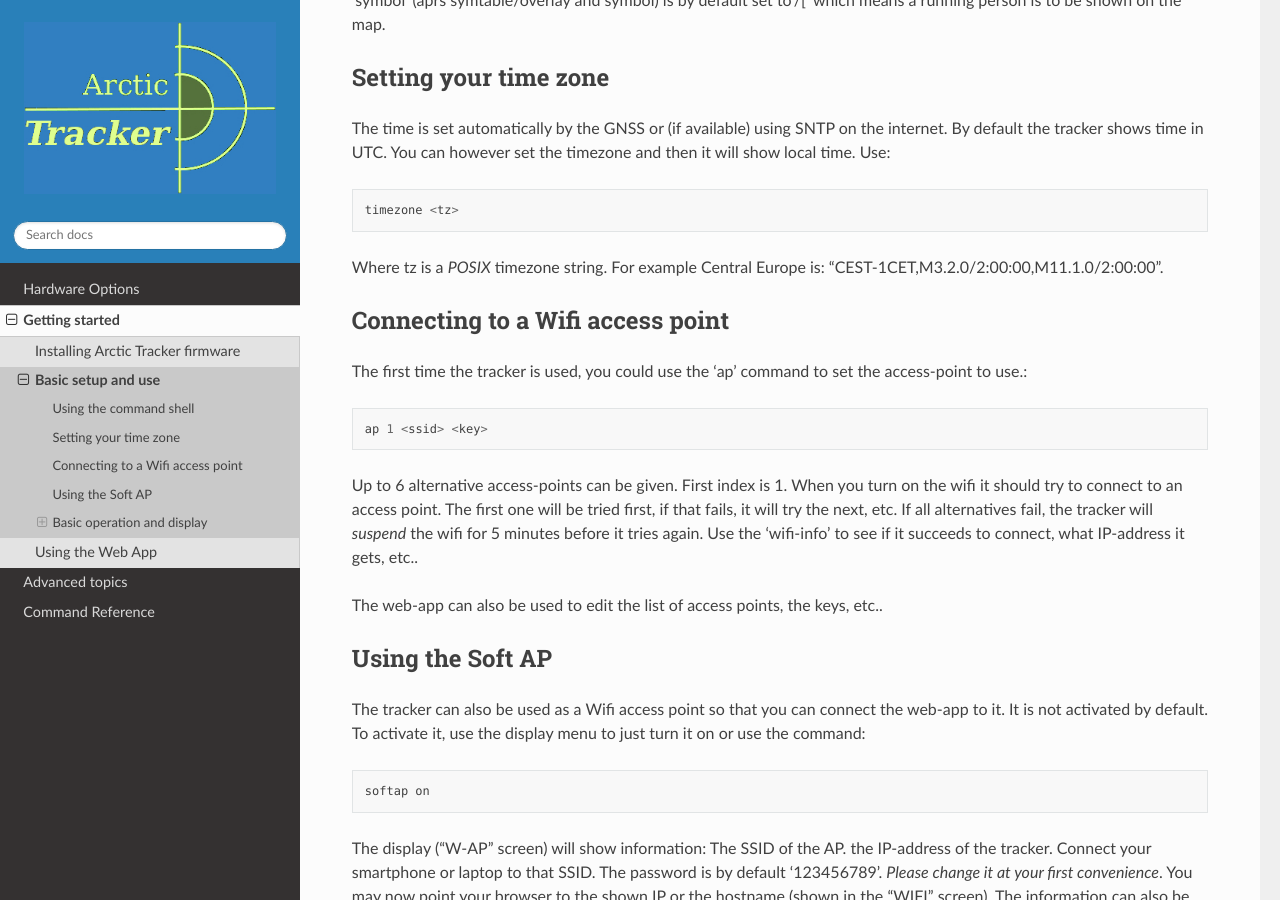
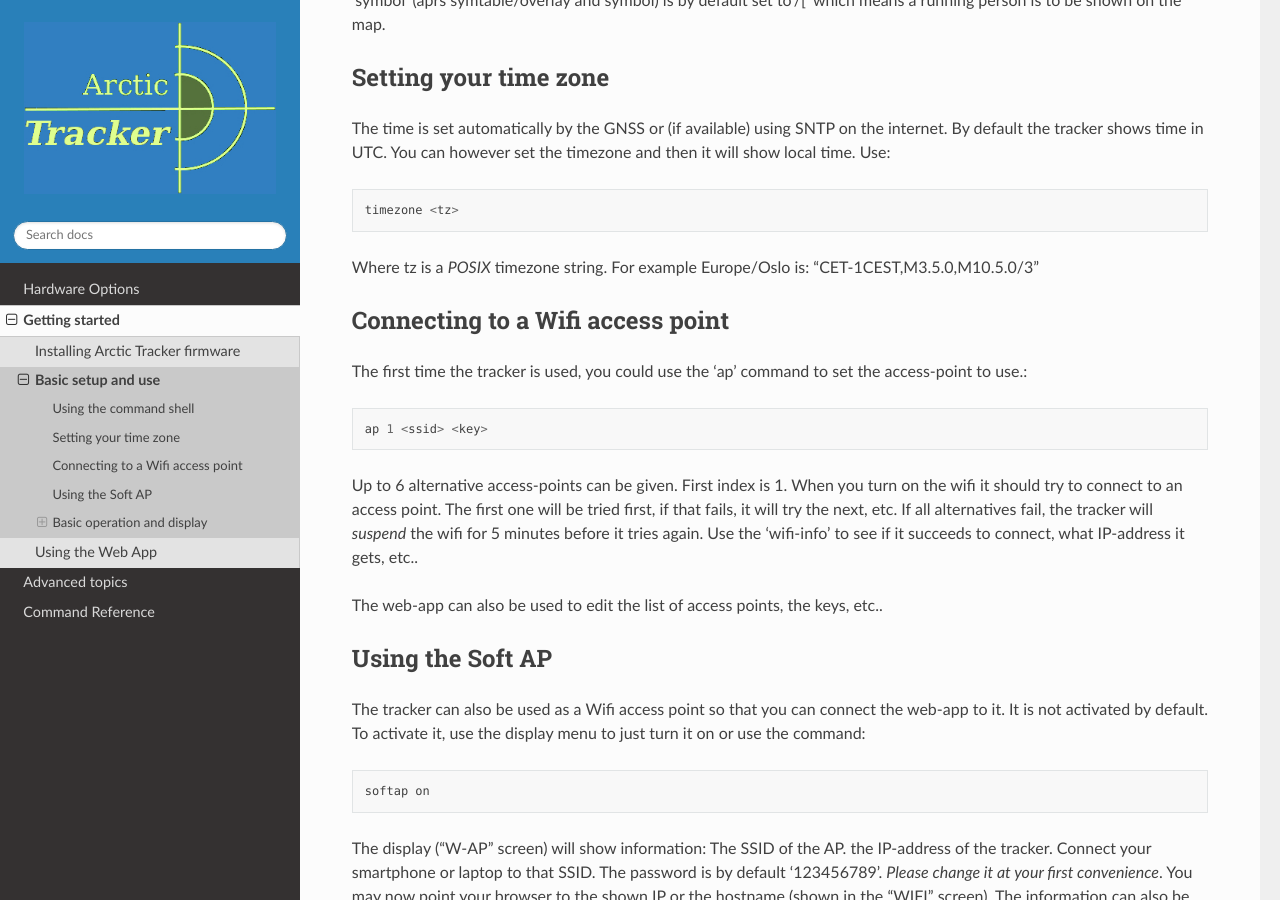
Before and after one commit to Hamlabs/ArcticTracker-docs, a Sphinx documentation site: the page built from docs/setup.rst, in a window 1280 px wide and 900 px high, scrolled down 1303 px. Built offline with Sphinx 7.4.7 and the Read the Docs theme 3.1.0, drawn with Linux system fonts in a browser that asks for light colours; pages that are not in the unit, such as notebooks, are missing from menus.

Commit message:
Update setup.rst

```diff
--- a/docs/setup.rst
+++ b/docs/setup.rst
@@ -22,7 +22,7 @@ The time is set automatically by the GNSS or (if available) using SNTP on the in
 
   timezone <tz>
 
-Where tz is a *POSIX* timezone string. For example Central Europe is: "CEST-1CET,M3.2.0/2:00:00,M11.1.0/2:00:00".
+Where tz is a *POSIX* timezone string. For example Europe/Oslo is: "CET-1CEST,M3.5.0,M10.5.0/3"
 
 
 Connecting to a Wifi access point
```
